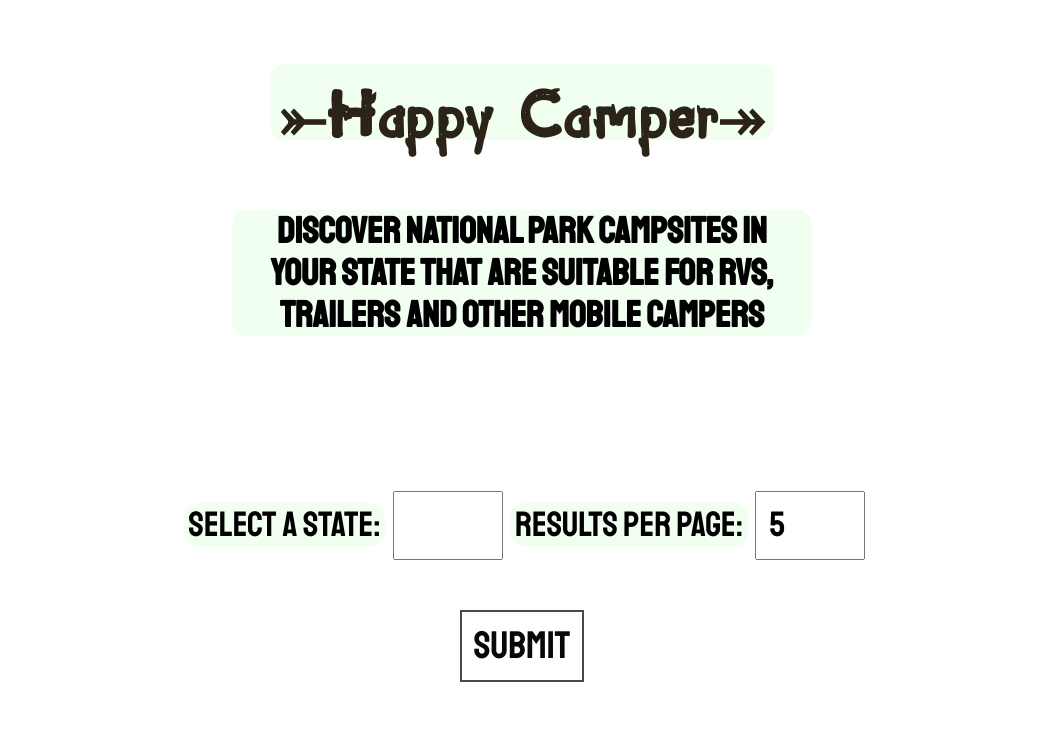
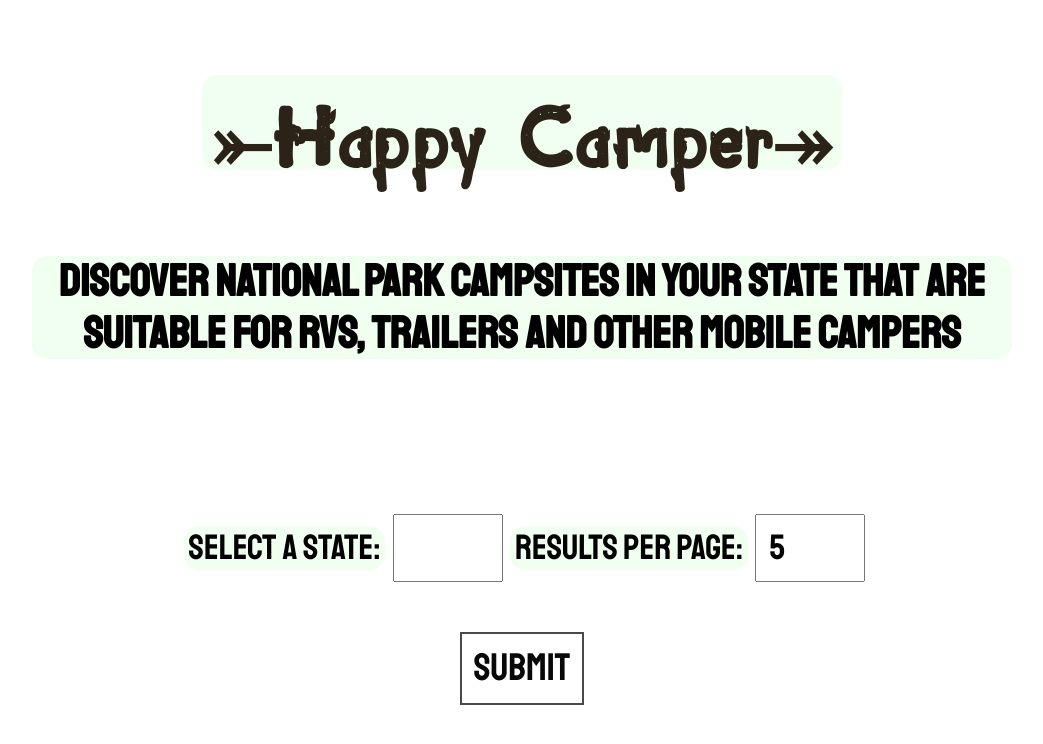
Before and after one commit to amgauthier1992/happycamper, a plain HTML site: page index.html in a window 1280 px wide. Shown: the whole page, without its empty margins (118-1161 px from the left). Drawn offline with nearby package versions, Linux system fonts and the light colour scheme.

Commit message:
fixing media queries & results

```diff
--- a/scripts.js
+++ b/scripts.js
@@ -10,7 +10,7 @@ const campApp = {
   },
   npsApi: {
     key: "KFwuzmQlFFSDXKHJJPZNEj1rHD4YKRBlD9OOhqrh",
-    baseUrl: "https://developer.nps.gov/api/v1/campgrounds"
+    baseUrl: "https://developer.nps.gov/api/v1/campgrounds",
   },
   weatherApi: {
     key: "ebd87c92a3dbb9c388f839a7cfd18221",
@@ -504,6 +504,7 @@ function getCampsites(stateValue){
   const parameters = {
     api_key: campApp.npsApi.key,
     stateCode: stateValue,
+    limit: 100
   };
 
   const queryString = $.param(parameters);
--- a/styles.css
+++ b/styles.css
@@ -6,8 +6,8 @@
 
 @font-face {
     font-family: "SketchLogs-RyVl";
-    src: url("fonts/SketchLogs-RyVl.ttf") format("truetype");
-  }
+    src: url("/fonts/SketchLogs-RyVl.ttf") format("truetype");
+}
 
 html {
     background: url("happycampimg/forestbig.jpg") no-repeat center center fixed;
@@ -640,7 +640,7 @@ a:hover{
         font-family: "SketchLogs-RyVl";
         color: rgba(22, 12, 1, 0.904);
         border-radius: 15px;
-        font-size: 3.6em;
+        font-size: 4.6em;
         padding-left: 10px;
         padding-right: 10px;
         padding-top: 5px;
@@ -651,17 +651,17 @@ a:hover{
     }
 
     h2 {
-        font-size: 2.3em;
+        font-size: 2.8em;
         text-align: center;
         margin-bottom: 5px;
         padding-left: 10px;
         padding-right: 10px;
         border-radius: 15px;
-        width: 600px;
+        width: 1000px;
     }
 
     h3 {
-        font-size: 2.0em;
+        font-size: 2.4em;
         text-align: center;
         margin-top: 2px;
         padding-left: 10px;
```
